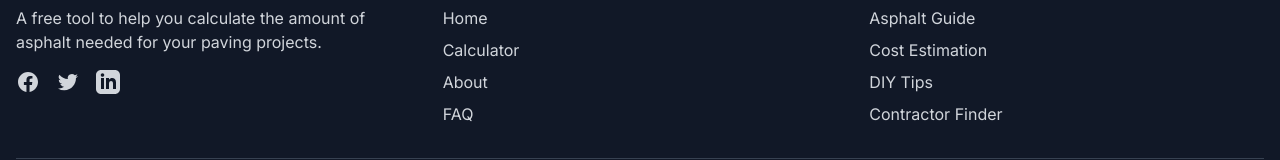
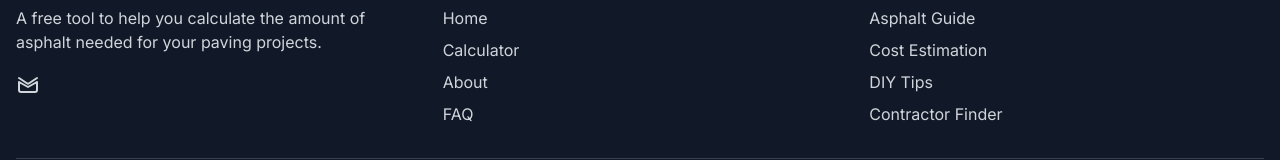
Before and after one commit to zxk1323/Asphalt-Calculator, a Next.js app: page / in a window 1280 px wide. Shown: the part 4398-4558 px from the top of the page. Built offline with nearby package versions, Linux system fonts and the light colour scheme.

Commit message:
更新Footer组件，移除社交媒体链接，添加电子邮件链接

```diff
--- a/src/components/Footer.tsx
+++ b/src/components/Footer.tsx
@@ -13,19 +13,9 @@ export default function Footer() {
               A free tool to help you calculate the amount of asphalt needed for your paving projects.
             </p>
             <div className="flex space-x-4">
-              <a href="#" className="text-gray-300 hover:text-white" aria-label="Facebook">
-                <svg className="w-6 h-6" fill="currentColor" viewBox="0 0 24 24" aria-hidden="true">
-                  <path fillRule="evenodd" d="M22 12c0-5.523-4.477-10-10-10S2 6.477 2 12c0 4.991 3.657 9.128 8.438 9.878v-6.987h-2.54V12h2.54V9.797c0-2.506 1.492-3.89 3.777-3.89 1.094 0 2.238.195 2.238.195v2.46h-1.26c-1.243 0-1.63.771-1.63 1.562V12h2.773l-.443 2.89h-2.33v6.988C18.343 21.128 22 16.991 22 12z" clipRule="evenodd" />
-                </svg>
-              </a>
-              <a href="#" className="text-gray-300 hover:text-white" aria-label="Twitter">
-                <svg className="w-6 h-6" fill="currentColor" viewBox="0 0 24 24" aria-hidden="true">
-                  <path d="M8.29 20.251c7.547 0 11.675-6.253 11.675-11.675 0-.178 0-.355-.012-.53A8.348 8.348 0 0022 5.92a8.19 8.19 0 01-2.357.646 4.118 4.118 0 001.804-2.27 8.224 8.224 0 01-2.605.996 4.107 4.107 0 00-6.993 3.743 11.65 11.65 0 01-8.457-4.287 4.106 4.106 0 001.27 5.477A4.072 4.072 0 012.8 9.713v.052a4.105 4.105 0 003.292 4.022 4.095 4.095 0 01-1.853.07 4.108 4.108 0 003.834 2.85A8.233 8.233 0 012 18.407a11.616 11.616 0 006.29 1.84" />
-                </svg>
-              </a>
-              <a href="#" className="text-gray-300 hover:text-white" aria-label="LinkedIn">
-                <svg className="w-6 h-6" fill="currentColor" viewBox="0 0 24 24" aria-hidden="true">
-                  <path fillRule="evenodd" d="M19 0h-14c-2.761 0-5 2.239-5 5v14c0 2.761 2.239 5 5 5h14c2.762 0 5-2.239 5-5v-14c0-2.761-2.238-5-5-5zm-11 19h-3v-11h3v11zm-1.5-12.268c-.966 0-1.75-.79-1.75-1.764s.784-1.764 1.75-1.764 1.75.79 1.75 1.764-.783 1.764-1.75 1.764zm13.5 12.268h-3v-5.604c0-3.368-4-3.113-4 0v5.604h-3v-11h3v1.765c1.396-2.586 7-2.777 7 2.476v6.759z" clipRule="evenodd" />
+              <a href="mailto:xinke1323@gmail.com" className="text-gray-300 hover:text-white" aria-label="Email">
+                <svg xmlns="https://www.w3.org/2000/svg" className="h-6 w-6" fill="none" viewBox="0 0 24 24" stroke="currentColor">
+                  <path strokeLinecap="round" strokeLinejoin="round" strokeWidth="2" d="M3 8l7.89 5.26a2 2 0 002.22 0L21 8m-18 4v8a2 2 0 002 2h14a2 2 0 002-2v-8m-18 0l9 5 9-5" />
                 </svg>
               </a>
             </div>
```
